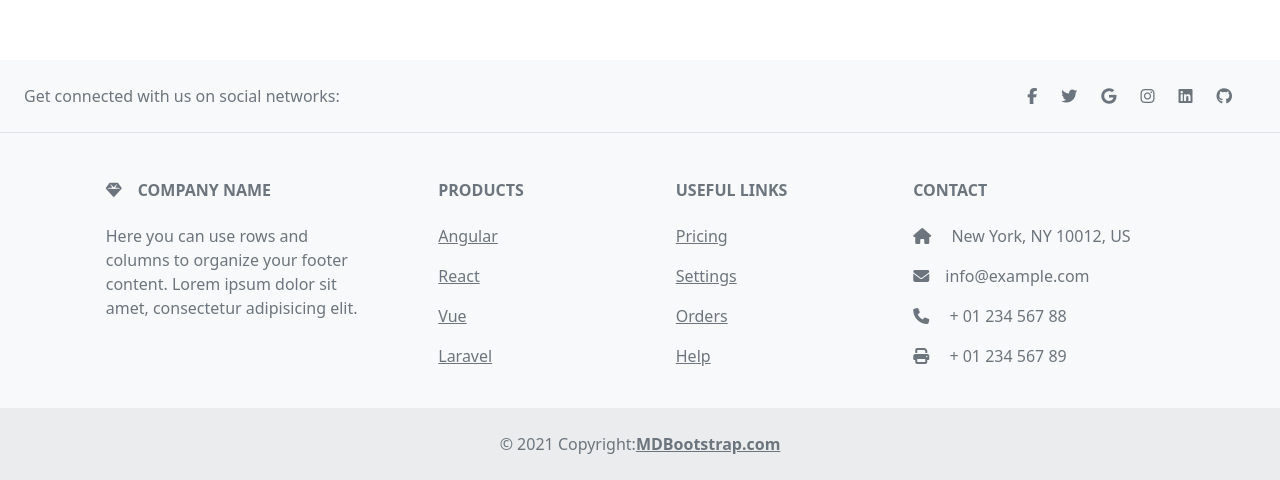
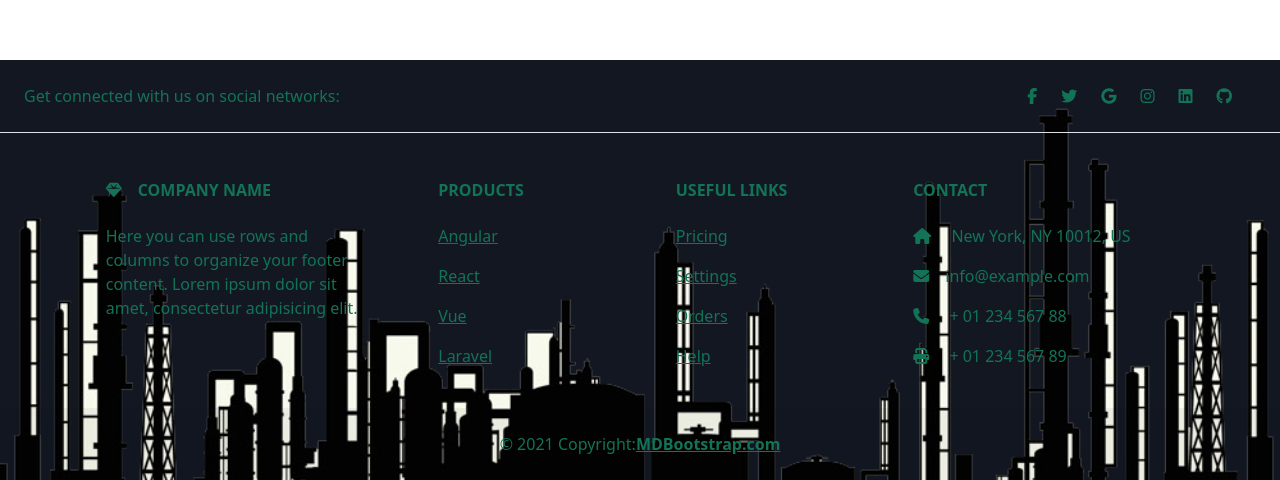
Before and after one commit to ahmedsheblwafa/solvix, a React (Create React App) app: page / in a window 1280 px wide. Shown: the part 1562-2042 px from the top of the page. Built offline with nearby package versions, Linux system fonts and the light colour scheme; grey boxes are pictures that could not be loaded.

Commit message:
add company about section

```diff
--- a/src/components/Company/Company.component.jsx
+++ b/src/components/Company/Company.component.jsx
@@ -2,10 +2,11 @@ import './Company.styles.scss'
 export default function Company() {
     return (
         <section id="company">
-            <h2>Solvix</h2>
-            <p>
-            knowledge in the sector of chemical trading and manufacturing
-            </p>
+            <div className="title">
+                <h2>Solvix</h2>
+                <p>knowledge in the sector of chemical trading and manufacturing</p>
+            </div>
+            <div className="about"></div>
         </section>
     )
 }
--- a/src/components/Company/Company.styles.scss
+++ b/src/components/Company/Company.styles.scss
@@ -1,5 +1,6 @@
 @import "../../index.scss";
 #company{
+    div.title{
         position: relative;
         display: flex;
         height: 100px;
@@ -37,3 +38,9 @@
             }
         }
     }
+    div.about{
+        img{
+            width: 100%;
+        }
+    }
+}
--- a/src/components/Footer/Footer.component.jsx
+++ b/src/components/Footer/Footer.component.jsx
@@ -1,8 +1,9 @@
 import React from 'react'
+import './Footer.styles.scss'
 
 export default function Footer() {
     return (
-        <footer class="text-center text-lg-start bg-light text-muted">
+        <footer id="footer" class="text-center text-lg-start">
             <section class="d-flex justify-content-center justify-content-lg-between p-4 border-bottom">
                 <div class="me-5 d-none d-lg-block">
                     <span>Get connected with us on social networks:</span>
--- /dev/null
+++ b/src/components/Footer/Footer.styles.scss
@@ -0,0 +1,16 @@
+@import "../../index.scss";
+#footer{
+    position: relative;
+    background-color: $DarkBlue;
+    color: $DarkGreen;
+    background-image: url('./images/factory.png');
+    background-repeat: no-repeat;
+    background-size: cover;
+    background-attachment: fixed;
+
+    section{
+        position: relative;
+        z-index: 1;
+
+    }
+}
```
Also changed, not shown: public/images/factory.png (added), src/components/Footer/images/factory.png (added). Lines whose indentation alone changed are shown as unchanged.
